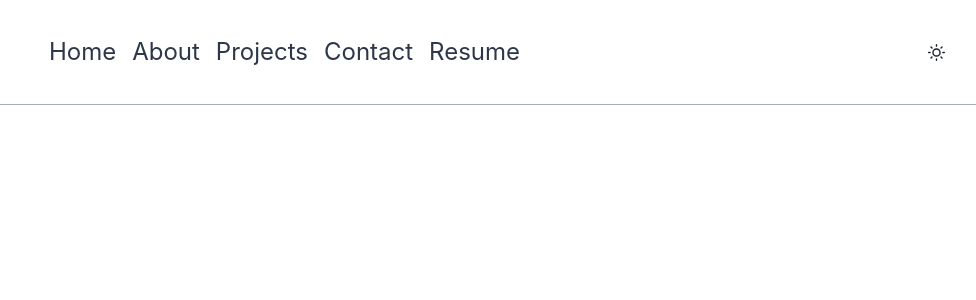
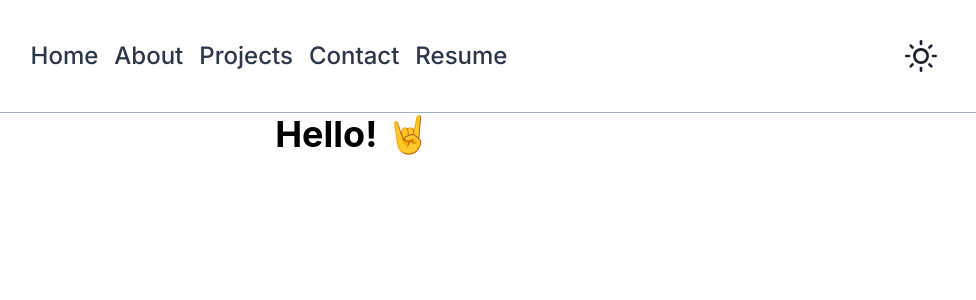
Before and after one commit to matthew-08/My_Portfolio, a React (Vite) app: page / in a window 1280 px wide. Shown: the top 300 px of the page, without its empty margins (287-1263 px from the left). Built offline with nearby package versions, Linux system fonts and the light colour scheme.

Commit message:
Homepage layout in place

```diff
--- a/index.html
+++ b/index.html
@@ -4,7 +4,10 @@
     <meta charset="UTF-8" />
     <link rel="icon" type="image/svg+xml" href="/vite.svg" />
     <meta name="viewport" content="width=device-width, initial-scale=1.0" />
-    <title>Vite + React + TS</title>
+    <title>Matthew Crosby</title>
+    <style>
+      @import url('https://fonts.googleapis.com/css2?family=Inter:wght@500&display=swap');
+      </style>
   </head>
   <body>
     <div id="root"></div>
--- a/src/App.tsx
+++ b/src/App.tsx
@@ -1,8 +1,9 @@
 import './global.css';
-import { BrowserRouter } from 'react-router-dom';
+import { BrowserRouter, Route, Routes } from 'react-router-dom';
 import { ColorModeScript } from '@chakra-ui/react';
 import Navbar from './components/Navbar';
 import theme from './theme';
+import HomePage from './components/HomePage';
 
 function App() {
   return (
@@ -10,6 +11,9 @@ function App() {
       <BrowserRouter>
         <ColorModeScript initialColorMode={theme.config.initialColorMode} />
         <Navbar />
+        <Routes>
+          <Route path="/" element={<HomePage />} />
+        </Routes>
       </BrowserRouter>
     </div>
   );
--- /dev/null
+++ b/src/components/HomePage.tsx
@@ -0,0 +1,14 @@
+import { Flex, Heading } from '@chakra-ui/react';
+import React from 'react';
+
+function HomePage() {
+  return (
+    <Flex as="main" width="100%" justifyContent="center">
+      <Flex align="center" maxW="600px">
+        <Heading>Hello! 🤘</Heading>
+      </Flex>
+    </Flex>
+  );
+}
+
+export default HomePage;
--- a/src/components/ToggleColorMode.tsx
+++ b/src/components/ToggleColorMode.tsx
@@ -5,11 +5,16 @@ import React from 'react';
 function ToggleColorMode() {
   const { colorMode, toggleColorMode } = useColorMode();
   return (
-    <Button ml="5rem" background="none" onClick={() => toggleColorMode()}>
+    <Button
+      ml="5rem"
+      background="none"
+      onClick={() => toggleColorMode()}
+      size="lg"
+    >
       {colorMode === 'dark' ? (
-        <MoonIcon boxSize={17} />
+        <MoonIcon boxSize="2rem" />
       ) : (
-        <SunIcon boxSize={17} />
+        <SunIcon boxSize="2rem" />
       )}
     </Button>
   );
```
